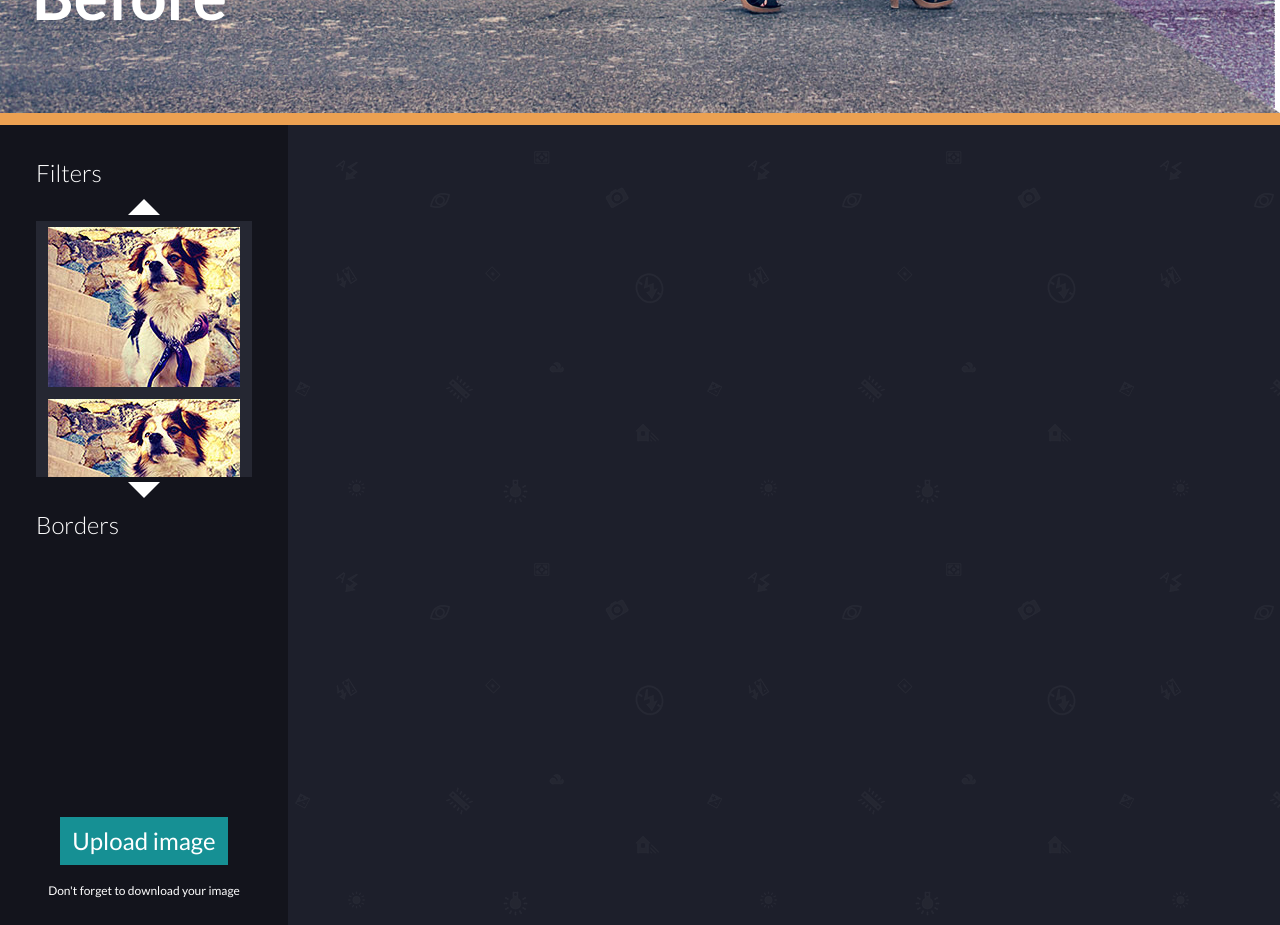
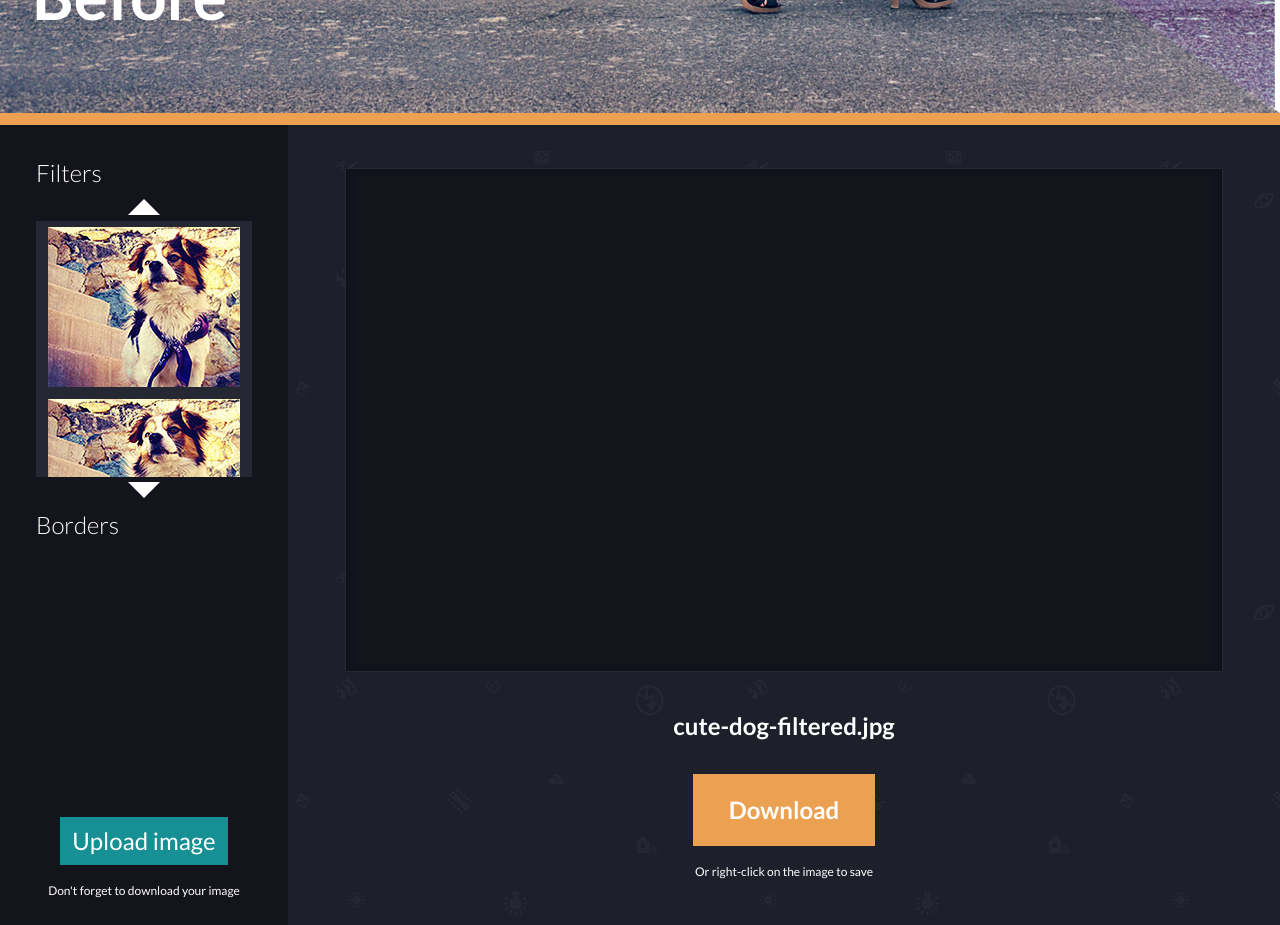
Before and after one commit to gianablantin/CanvasFilters, a plain HTML site: page index.html in a window 1280 px wide. Shown: the part 740-1665 px from the top of the page. Drawn offline with nearby package versions, Linux system fonts and the light colour scheme; files that its build step writes are made by us from their sources.

Commit message:
Style photo area

```diff
--- a/css/style.scss
+++ b/css/style.scss
@@ -261,10 +261,40 @@ small {
 }
 
 
+/* Photo area */
 
+.photo-section {
+    flex: 1;
+        display: flex;
+        align-items: center;
+}
 
-.photo {
+.photo-wrapper {
     flex: 1;
+}
+
+.canvas-wrapper {
+    background: $dark;
+    border: 0.0625rem solid $light;
+    box-shadow: inset 0px 0px 8px #0e0f15;
+    display: inline-block;
+    margin: $base-line-height auto;
+    padding: 0.6875rem;
+    position: relative;
+}
+
+.canvas {
+    display: block;
+}
+
+.btn-download {
+    padding: $base-line-height $base-line-height + $base-half-line;
+    font-weight: 700;
+}
+
+.filename {
+    @include alignType($h3-size);
+    font-weight: 700;
 }
 
 .clearfix {
--- a/index.html
+++ b/index.html
@@ -22,8 +22,19 @@
 
 <section id="editor-section" class="editor-section">
 
-    <div class="photo">
+    <div class="photo-section">
+        <div class="photo-wrapper">
+            <div class="canvas-wrapper">
+                <canvas id="canvas" class="canvas" width="854" height="480"></canvas>
+            </div>
 
+            <p class="filename">cute-dog-filtered.jpg</p>
+
+            <p>
+                <button class="btn btn-download">Download</button>
+                <br><small>Or right-click on the image to save</small>
+            </p>
+        </div>
     </div>
 
     <div class="effects-sidebar">
```
